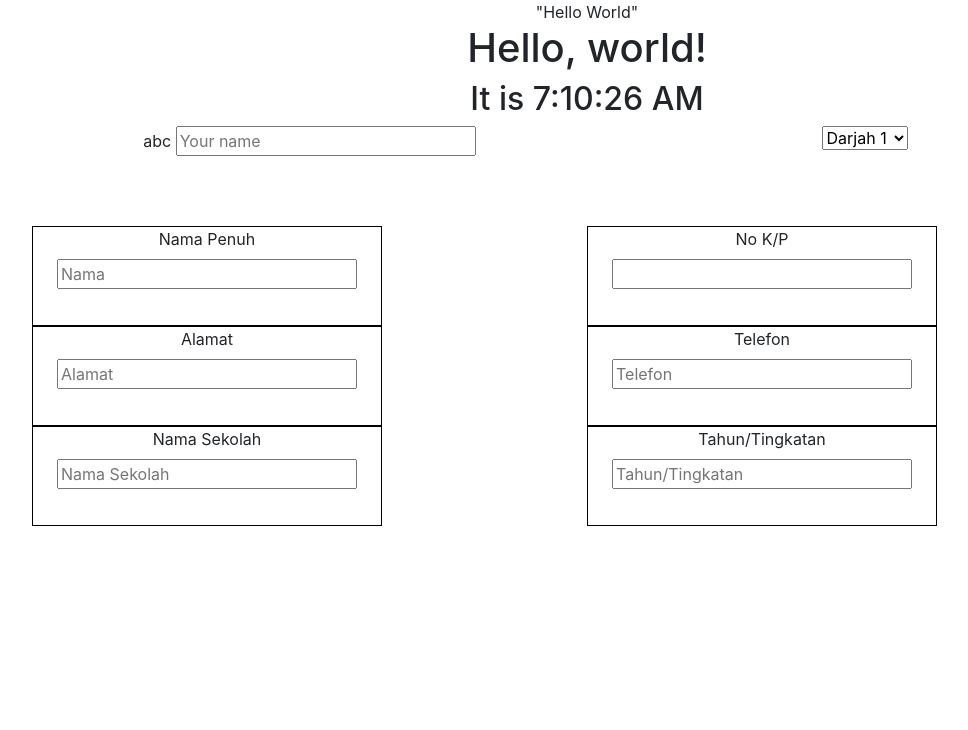
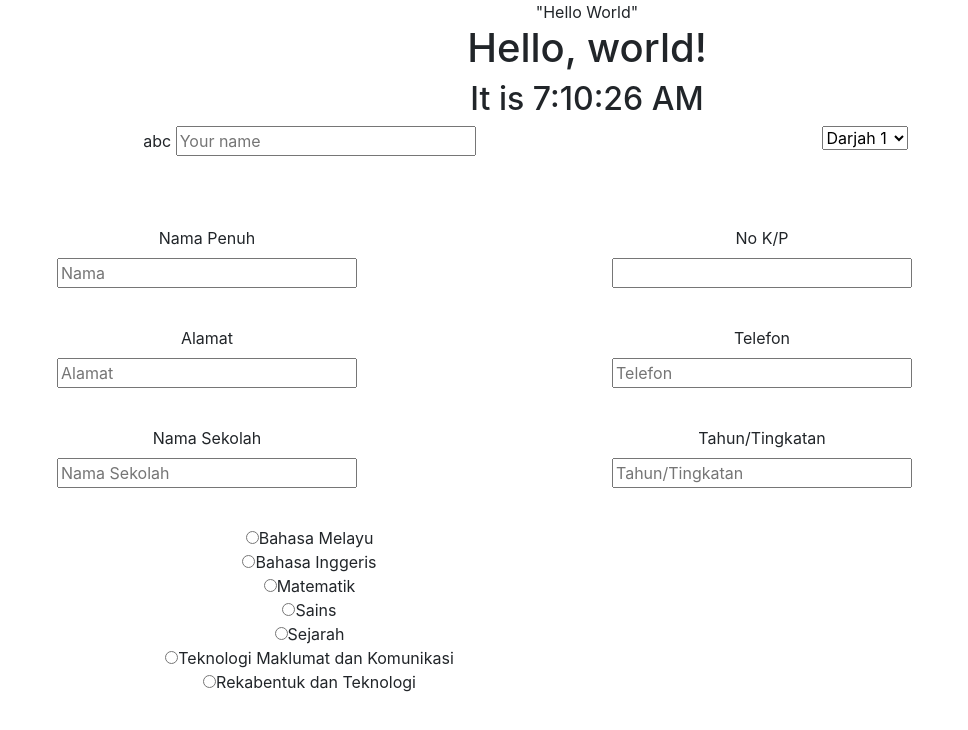
Before and after one commit to qayyuum85/react_reg_form, a React (Create React App) app: page / in a window 1280 px wide. Shown: the top 730 px of the page, without its empty margins (53-1021 px from the left). Built offline with nearby package versions, Linux system fonts and the light colour scheme.

Commit message:
Added more components and mock data

```diff
--- /dev/null
+++ b/src/components/Display.js
@@ -0,0 +1,7 @@
+import React from "react";
+
+const Display = (p) => {
+  return <div>{p.text}</div>;
+};
+
+export default Display;
--- a/src/components/Dropdown.js
+++ b/src/components/Dropdown.js
@@ -4,23 +4,28 @@ class Dropdown extends Component {
   constructor(props) {
     super(props);
     this.state = {
-      defaultVal: [
-        { val: 1, text: "Darjah 1" },
-        { val: 2, text: "Darjah 2" },
-        { val: 3, text: "Darjah 3" },
-        { val: 4, text: "Darjah 4" },
-        { val: 5, text: "Darjah 5" },
-        { val: 6, text: "Darjah 6" }
-      ]
+      selections: props.selections,
+      selectedVal: ""
     };
   }
+
+  logger = e => {
+    const val = e.target.value;
+    this.setState(state => ({
+      selectedVal: val
+    }));
+  };
 
   render() {
     return (
       <div>
-        <select id="ddComponent1">
-          {this.state.defaultVal.map((opt, optIdx)=>{
-            return <option value={opt.val} key={optIdx}>{opt.text}</option>
+        <select id="ddComponent1" onChange={this.logger}>
+          {this.state.selections.map((opt, optIdx) => {
+            return (
+              <option value={opt.val} key={optIdx}>
+                {opt.text}
+              </option>
+            );
           })}
         </select>
       </div>
--- /dev/null
+++ b/src/components/Radios.js
@@ -0,0 +1,43 @@
+import React, { Component } from "react";
+
+class Radios extends Component {
+  constructor(props) {
+    super(props);
+    this.state = {
+      options: props.options,
+      selectedVal: ""
+    };
+    this.setSelected = this.setSelected.bind(this);
+  }
+
+  setSelected(e) {
+    const selectedVal = e.target.value;
+    this.setState(state => ({
+      selectedVal: selectedVal
+    }));
+  }
+
+  render() {
+    return (
+      <div>
+        {this.state.options.map((opt) => {
+          return (
+            <div key={opt}>
+              <input
+                type="radio"
+                key={opt}
+                value={opt}
+                onClick={this.setSelected}
+                name="radioSubject"
+              >
+              </input>
+              <span>{opt}</span>
+            </div>
+          );
+        })}
+      </div>
+    );
+  }
+}
+
+export default Radios;
--- a/src/components/TextInput.css
+++ b/src/components/TextInput.css
@@ -1,5 +1,5 @@
 .txtInput {
     width: 350px;
     height: 100px;
-    border: 1px solid black;
+    /* border: 1px solid black; */
 }
--- a/src/components/TextInput.js
+++ b/src/components/TextInput.js
@@ -1,13 +1,33 @@
-import React from "react";
+import React, { Component } from "react";
+import Display from "./Display.js";
 import "./TextInput.css";
 
-const TextInput = (p) => {
-  return (
-    <div className="txtInput">
-      <label htmlFor={"txt"+p.props.id}>{p.props.label}</label>
-      <input type="text" placeholder={p.props.placeholder} id={"txt"+p.props.id}/>
-    </div>
-  );
+class TextInput extends Component {
+  constructor(props) {
+    super(props);
+    this.state = { currText: "" };
+    this.updateLabel = this.updateLabel.bind(this);
+  }
+
+  updateLabel(e) {
+    console.log(e.target.value);
+    this.setState({currText: e.target.value});
+  }
+
+  render() {
+    return (
+      <div className="txtInput">
+        <div><label htmlFor={"txt" + this.props.props.id}>{this.props.props.label}</label></div>
+        <input
+          type="text"
+          placeholder={this.props.props.placeholder}
+          id={"txt" + this.props.props.id}
+          onKeyUp={this.updateLabel}
+        />
+        <Display text={this.state.currText} />
+      </div>
+    );
+  }
 }
 
 export default TextInput;
--- a/src/containers/inputCont.css
+++ b/src/containers/inputCont.css
@@ -1,5 +1,5 @@
 .container {
     display: grid;
     grid-template-columns: repeat(2, 1fr);
-    grid-template-rows: repeat(4, 100px);
+    grid-template-rows: repeat(5, 100px);
 }
--- a/src/containers/inputCont.js
+++ b/src/containers/inputCont.js
@@ -1,22 +1,23 @@
 import React from "react";
 import Search from "../components/Search.js";
-import CheckBoxes from "../components/CheckBoxes.js";
-import Dropdown from "../components/Dropdown.js"
+import Dropdown from "../components/Dropdown.js";
 import TextInput from "../components/TextInput.js";
+import Radios from "../components/Radios.js";
 import Fields from "../data/fields.json";
+import Levels from "../data/levels.json";
+import Subjects from "../data/subjects.json";
 import "./inputCont.css";
 
 const InputCont = props => {
+  const selections = Levels.primary;
   return (
     <div className="container">
       <Search username="abc"> </Search>
-      {/* <CheckBoxes items={props.theList} /> */}
-      <Dropdown></Dropdown>
-      {Fields.map((x, i)=>{
-        return (
-          <TextInput props={x} key={i}></TextInput>
-        );
+      <Dropdown selections={selections} />
+      {Fields.map((x, i) => {
+        return <TextInput props={x} key={i} />;
       })}
+      <Radios options={Subjects.primary}></Radios>
     </div>
   );
 };
--- a/src/data/fields.json
+++ b/src/data/fields.json
@@ -1,31 +1,37 @@
 [{
         "label": "Nama Penuh",
         "placeholder": "Nama",
-        "id": "name"
+        "id": "name",
+        "type": "text"
     },
     {
         "label": "No K/P",
         "placeholder": "",
-        "id": "icNo"
+        "id": "icNo",
+        "type": "text"
     },
     {
         "label": "Alamat",
         "placeholder": "Alamat",
-        "id": "address"
+        "id": "address",
+        "type": "text"
     },
     {
         "label": "Telefon",
         "placeholder": "Telefon",
-        "id": "phone"
+        "id": "phone",
+        "type": "text"
     },
     {
         "label": "Nama Sekolah",
         "placeholder": "Nama Sekolah",
-        "id": "schoolName"
+        "id": "schoolName",
+        "type": "text"
     },
     {
         "label": "Tahun/Tingkatan",
         "placeholder": "Tahun/Tingkatan",
-        "id": "level"
+        "id": "level",
+        "type": "text"
     }
 ]
--- /dev/null
+++ b/src/data/levels.json
@@ -0,0 +1,49 @@
+{
+    "primary": [{
+            "val": "d1",
+            "text": "Darjah 1"
+        },
+        {
+            "val": "d2",
+            "text": "Darjah 2"
+        },
+        {
+            "val": "d3",
+            "text": "Darjah 3"
+        },
+        {
+            "val": "d4",
+            "text": "Darjah 4"
+        },
+        {
+            "val": "d5",
+            "text": "Darjah 5"
+        },
+        {
+            "val": "d6",
+            "text": "Darjah 6"
+        }
+
+    ],
+    "secondary": [{
+            "val": "t1",
+            "text": "Tingkatan 1"
+        },
+        {
+            "val": "t2",
+            "text": "Tingkatan 2"
+        },
+        {
+            "val": "t3",
+            "text": "Tingkatan 3"
+        },
+        {
+            "val": "t4",
+            "text": "Tingkatan 4"
+        },
+        {
+            "val": "t5",
+            "text": "Tingkatan 5"
+        }
+    ]
+}
--- /dev/null
+++ b/src/data/subjects.json
@@ -0,0 +1,37 @@
+{
+    "primary": [
+        "Bahasa Melayu",
+        "Bahasa Inggeris",
+        "Matematik",
+        "Sains",
+        "Sejarah",
+        "Teknologi Maklumat dan Komunikasi",
+        "Rekabentuk dan Teknologi"
+    ],
+    "secondary-lower": [
+        "Bahasa Melayu",
+        "Bahasa Inggeris",
+        "Matematik",
+        "Sains",
+        "Sejarah",
+        "Geografi",
+        "Asas Sains Komputer",
+        "Rekabentuk dan Teknologi"
+    ],
+    "secondary-upper": [
+        "Bahasa Melayu",
+        "Bahasa Inggeris",
+        "Matematik",
+        "Sains",
+        "Sejarah",
+        "Sains Tambahan",
+        "Sains Komputer",
+        "Matematik Tambahan",
+        "Prinsip Akaun",
+        "Perniagaan",
+        "Ekonomi",
+        "Fizik",
+        "Kimia",
+        "Biologi"
+    ]
+}
```
Also changed, not shown: src/components/SchoolLevel.js (added, +33 -0 lines).
